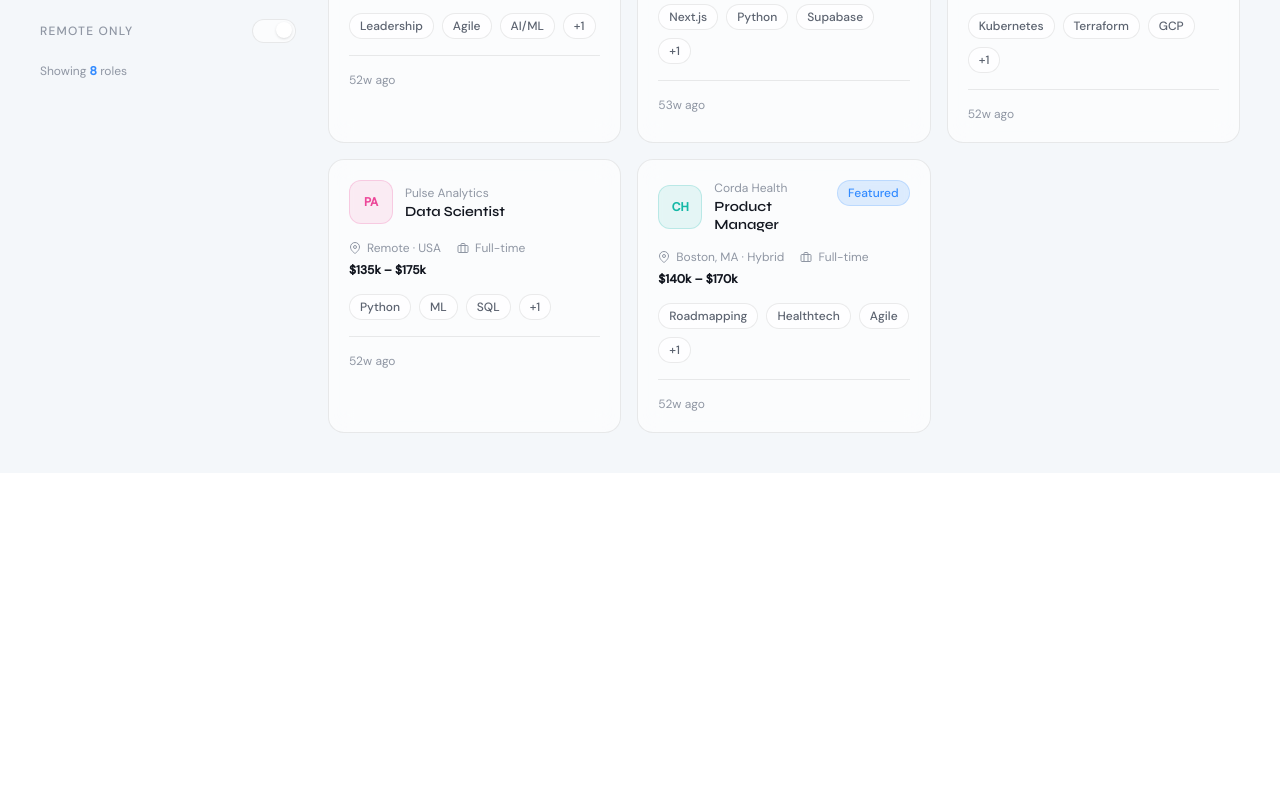
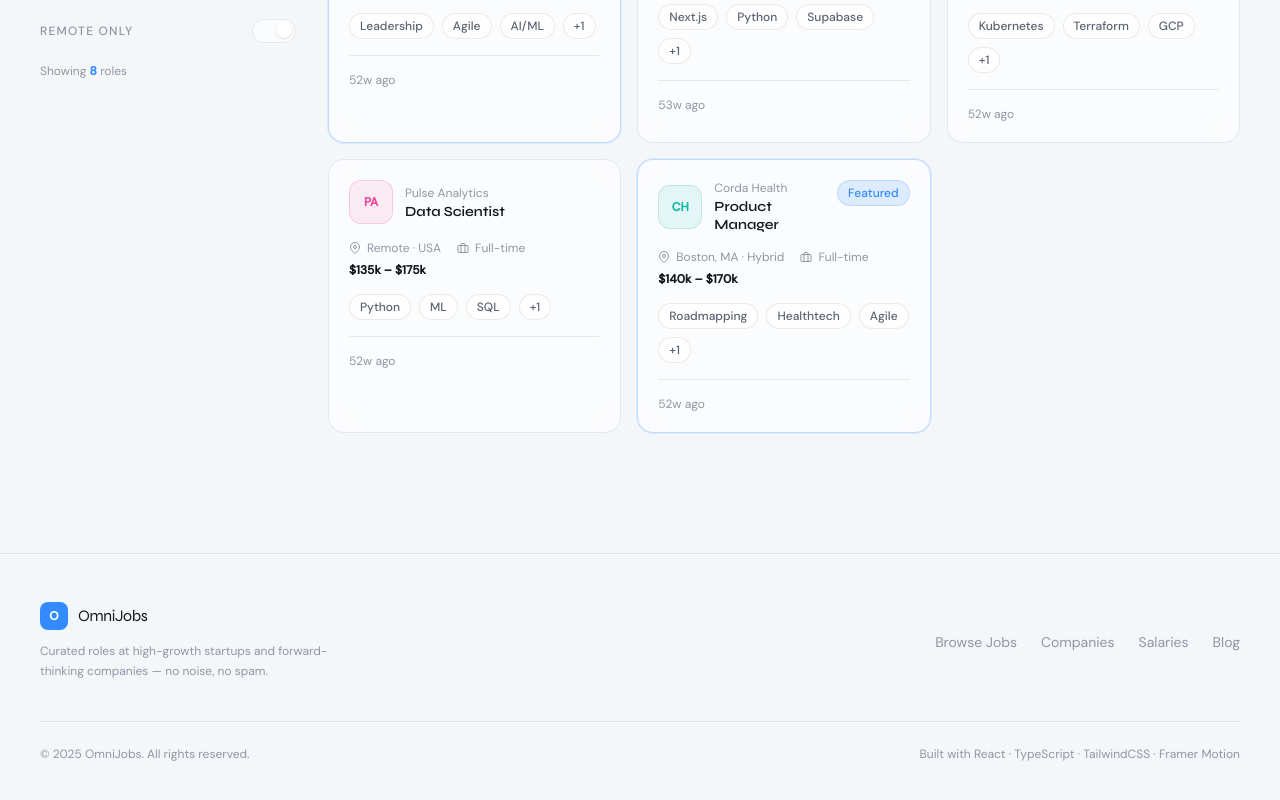
Before and after one commit to markorrente01/orrentejobs, a React (Vite) app: page / in a window 1280 px wide. Shown: the part 916-1716 px from the top of the page. Before the commit the page ends 1389 px from the top, so only its background shows below. Built offline with nearby package versions, Linux system fonts and the light colour scheme.

Commit message:
feat(ui): add page transitions, footer, hero glow, skeletons and empty state

```diff
--- /dev/null
+++ b/src/components/layout/Footer.tsx
@@ -0,0 +1,62 @@
+import { Link } from "react-router-dom"
+import { motion } from "framer-motion"
+
+const LINKS = [
+  { label: "Browse Jobs", path: "/" },
+  { label: "Companies", path: "/" },
+  { label: "Salaries", path: "/" },
+  { label: "Blog", path: "/" },
+]
+
+export function Footer() {
+  return (
+    <motion.footer
+      initial={{ opacity: 0 }}
+      animate={{ opacity: 1 }}
+      transition={{ duration: 0.5, delay: 0.3 }}
+      className="border-t border-light-border dark:border-dark-border mt-20"
+    >
+      <div className="global-p py-12">
+        <div className="flex flex-col md:flex-row items-start md:items-center justify-between gap-8">
+          {/* Brand */}
+          <div className="flex flex-col gap-3">
+            <div className="flex items-center gap-2.5">
+              <div className="w-7 h-7 rounded-lg bg-brand-primary flex items-center justify-center">
+                <span className="text-white font-bold text-xs">O</span>
+              </div>
+              <span className="font-display font-700 text-base text-light-text-primary dark:text-dark-text-primary tracking-tight">
+                OmniJobs
+              </span>
+            </div>
+            <p className="text-xs text-light-text-muted dark:text-dark-text-muted max-w-xs leading-relaxed">
+              Curated roles at high-growth startups and forward-thinking companies — no noise, no spam.
+            </p>
+          </div>
+
+          {/* Links */}
+          <div className="flex flex-wrap gap-6">
+            {LINKS.map((link) => (
+              <Link
+                key={link.label}
+                to={link.path}
+                className="text-sm text-light-text-muted dark:text-dark-text-muted hover:text-light-text-primary dark:hover:text-dark-text-primary transition-colors duration-200"
+              >
+                {link.label}
+              </Link>
+            ))}
+          </div>
+        </div>
+
+        {/* Bottom bar */}
+        <div className="flex flex-col md:flex-row items-center justify-between gap-3 mt-10 pt-6 border-t border-light-border dark:border-dark-border">
+          <p className="text-xs text-light-text-muted dark:text-dark-text-muted">
+            © 2025 OmniJobs. All rights reserved.
+          </p>
+          <p className="text-xs text-light-text-muted dark:text-dark-text-muted">
+            Built with React · TypeScript · TailwindCSS · Framer Motion
+          </p>
+        </div>
+      </div>
+    </motion.footer>
+  )
+}
--- /dev/null
+++ b/src/components/layout/HeroGlow.tsx
@@ -0,0 +1,16 @@
+export function HeroGlow() {
+  return (
+    <div className="pointer-events-none absolute inset-0 overflow-hidden -z-10">
+      {/* Top left glow */}
+      <div
+        className="absolute -top-40 -left-40 w-96 h-96 rounded-full opacity-20 dark:opacity-10 blur-3xl"
+        style={{ background: "var(--color-brand-primary)" }}
+      />
+      {/* Top right glow */}
+      <div
+        className="absolute -top-20 right-0 w-72 h-72 rounded-full opacity-10 dark:opacity-5 blur-3xl"
+        style={{ background: "var(--color-brand-secondary)" }}
+      />
+    </div>
+  )
+}
--- /dev/null
+++ b/src/components/layout/PageTransition.tsx
@@ -0,0 +1,19 @@
+import { motion } from "framer-motion"
+import type { ReactNode } from "react"
+
+interface PageTransitionProps {
+  children: ReactNode
+}
+
+export function PageTransition({ children }: PageTransitionProps) {
+  return (
+    <motion.div
+      initial={{ opacity: 0, y: 16 }}
+      animate={{ opacity: 1, y: 0 }}
+      exit={{ opacity: 0, y: -8 }}
+      transition={{ duration: 0.35, ease: "easeOut" }}
+    >
+      {children}
+    </motion.div>
+  )
+}
--- /dev/null
+++ b/src/components/layout/index.ts
@@ -0,0 +1,4 @@
+export { Navbar } from "./Navbar"
+export { Footer } from "./Footer"
+export { PageTransition } from "./PageTransition"
+export { HeroGlow } from "./HeroGlow"
--- a/src/components/ui/index.ts
+++ b/src/components/ui/index.ts
@@ -3,3 +3,4 @@
 export { Spinner } from "./Spinner"
 export { Input } from "./Input"
 export { Card } from "./Card"
+export { EmptyState } from "./EmptyState"
--- a/src/features/jobs/components/JobCard.tsx
+++ b/src/features/jobs/components/JobCard.tsx
@@ -33,15 +33,17 @@
       transition={{ duration: 0.35, delay: index * 0.06, ease: "easeOut" }}
       whileHover={{ y: -4, scale: 1.005 }}
       onClick={() => navigate(`/jobs/${job.id}`)}
-      className="
+     className={`
         group cursor-pointer rounded-2xl p-5
         bg-light-glass dark:bg-dark-glass
-        border border-light-border dark:border-dark-border
-        backdrop-blur-md
-        hover:border-light-border-hover dark:hover:border-dark-border-hover
+        border backdrop-blur-md
         hover:bg-light-glass-hover dark:hover:bg-dark-glass-hover
         transition-all duration-200
-      "
+        ${job.featured
+            ? "border-brand-primary/30 dark:border-brand-primary/20 shadow-[0_0_0_1px_rgba(59,130,246,0.1)]"
+            : "border-light-border dark:border-dark-border hover:border-light-border-hover dark:hover:border-dark-border-hover"
+        }
+        `}
     >
       {/* Top row */}
       <div className="flex items-start justify-between mb-4">
--- /dev/null
+++ b/src/features/jobs/components/JobCardSkeleton.tsx
@@ -0,0 +1,34 @@
+export function JobCardSkeleton() {
+  return (
+    <div className="rounded-2xl p-5 bg-light-glass dark:bg-dark-glass border border-light-border dark:border-dark-border backdrop-blur-md animate-pulse">
+      {/* Top row */}
+      <div className="flex items-center gap-3 mb-4">
+        <div className="w-11 h-11 rounded-xl bg-light-elevated dark:bg-dark-elevated flex-shrink-0" />
+        <div className="flex flex-col gap-2 flex-1">
+          <div className="h-2.5 w-20 rounded-full bg-light-elevated dark:bg-dark-elevated" />
+          <div className="h-3.5 w-40 rounded-full bg-light-elevated dark:bg-dark-elevated" />
+        </div>
+      </div>
+      {/* Meta */}
+      <div className="flex gap-4 mb-4">
+        <div className="h-2.5 w-24 rounded-full bg-light-elevated dark:bg-dark-elevated" />
+        <div className="h-2.5 w-16 rounded-full bg-light-elevated dark:bg-dark-elevated" />
+        <div className="h-2.5 w-20 rounded-full bg-light-elevated dark:bg-dark-elevated" />
+      </div>
+      {/* Tags */}
+      <div className="flex gap-2 mb-4">
+        {[60, 48, 52].map((w) => (
+          <div
+            key={w}
+            className="h-6 rounded-full bg-light-elevated dark:bg-dark-elevated"
+            style={{ width: w }}
+          />
+        ))}
+      </div>
+      {/* Footer */}
+      <div className="pt-4 border-t border-light-border dark:border-dark-border">
+        <div className="h-2.5 w-12 rounded-full bg-light-elevated dark:bg-dark-elevated" />
+      </div>
+    </div>
+  )
+}
--- a/src/pages/JobDetailPage.tsx
+++ b/src/pages/JobDetailPage.tsx
@@ -8,6 +8,7 @@
 import { JobDetailContent } from "@/features/jobs/components/JobDetailContent"
 import { JobDetailSidebar } from "@/features/jobs/components/JobDetailSidebar"
 import { JobDetailCTA } from "@/features/jobs/components/JobDetailCTA"
+import { PageTransition, Footer } from "@/components/layout"
 
 export function JobDetailPage() {
   const { id } = useParams<{ id: string }>()
@@ -17,7 +18,8 @@
   const [saved, setSaved] = useState(false)
 
   return (
-    <div className="min-h-screen bg-light-base dark:bg-dark-base">
+    <PageTransition>
+      <div className="min-h-screen bg-light-base dark:bg-dark-base">
       <Navbar />
 
       {/* Back button */}
@@ -101,6 +103,10 @@
           </div>
         )}
       </div>
+      <Footer/>
     </div>
+
+    </PageTransition>
+
   )
 }
--- a/src/pages/JobsPage.tsx
+++ b/src/pages/JobsPage.tsx
@@ -3,9 +3,11 @@
 import { Navbar } from "@/components/layout/Navbar"
 import { JobCard } from "@/features/jobs/components/JobCard"
 import { JobFilters } from "@/features/jobs/components/JobFilters"
-import { Spinner } from "@/components/ui"
+import { EmptyState } from "@/components/ui"
 import { useJobs } from "@/features/jobs"
 import { type JobFilters as JobFiltersType } from "@/features/jobs"
+import { PageTransition, Footer, HeroGlow} from "@/components/layout"
+import { JobCardSkeleton } from "@/features/jobs/components/JobCardSkeleton"
 
 export function JobsPage() {
   const [filters, setFilters] = useState<Partial<typeof JobFiltersType>>({
@@ -19,11 +21,13 @@
   const { data, isLoading, isError } = useJobs(filters)
 
   return (
-    <div className="min-h-screen bg-light-base dark:bg-dark-base">
+    <PageTransition>
+      <div className="min-h-screen bg-light-base dark:bg-dark-base">
       <Navbar />
 
       {/* Hero */}
-      <section className="global-p pt-16 pb-12 border-b border-light-border dark:border-dark-border">
+      <section className="relative overflow-hidden global-p pt-16 pb-12 border-b border-light-border dark:border-dark-border">
+          <HeroGlow />
         <motion.div
           initial={{ opacity: 0, y: 24 }}
           animate={{ opacity: 1, y: 0 }}
@@ -60,8 +64,10 @@
           {/* Job grid */}
           <div className="flex-1">
             {isLoading && (
-              <div className="flex items-center justify-center py-24">
-                <Spinner size="lg" />
+              <div className="grid grid-cols-1 md:grid-cols-2 xl:grid-cols-3 gap-4">
+                {Array.from({ length: 6 }).map((_, i) => (
+                  <JobCardSkeleton key={i} />
+                ))}
               </div>
             )}
 
@@ -73,18 +79,24 @@
               </div>
             )}
 
-            {!isLoading && !isError && data?.jobs.length === 0 && (
-              <motion.div
-                initial={{ opacity: 0 }}
-                animate={{ opacity: 1 }}
-                className="flex flex-col items-center justify-center py-24 gap-3"
-              >
-                <p className="text-4xl">∅</p>
-                <p className="text-sm text-light-text-muted dark:text-dark-text-muted">
-                  No roles match your filters
-                </p>
-              </motion.div>
+           {!isLoading && !isError && data?.jobs.length === 0 && (
+              <EmptyState
+                title="No roles match your filters"
+                description="Try a different search term or adjust your filters."
+                action={{
+                  label: "Clear filters",
+                  onClick: () =>
+                    setFilters({
+                      search: "",
+                      category: "All",
+                      type: "All",
+                      level: "All",
+                      remote: null,
+                    }),
+                }}
+              />
             )}
+
 
             {!isLoading && !isError && data && data.jobs.length > 0 && (
               <motion.div
@@ -101,6 +113,9 @@
           </div>
         </div>
       </section>
+      <Footer/>
     </div>
+    </PageTransition>
+
   )
 }
--- a/src/pages/NotFoundPage.tsx
+++ b/src/pages/NotFoundPage.tsx
@@ -2,12 +2,14 @@
 import { motion } from "framer-motion"
 import { Navbar } from "@/components/layout/Navbar"
 import { Button } from "@/components/ui"
+import { PageTransition } from "@/components/layout/PageTransition"
 
 export function NotFoundPage() {
   const navigate = useNavigate()
 
   return (
-    <div className="min-h-screen bg-light-base dark:bg-dark-base">
+    <PageTransition>
+      <div className="min-h-screen bg-light-base dark:bg-dark-base">
       <Navbar />
       <div className="global-p flex flex-col items-center justify-center min-h-[80vh] text-center gap-6">
         <motion.div
@@ -31,5 +33,6 @@
         </motion.div>
       </div>
     </div>
+    </PageTransition>
   )
 }
```
Also changed, not shown: src/App.tsx (+15 -4 lines), src/components/ui/EmptyState.tsx (added, +43 -0 lines).
